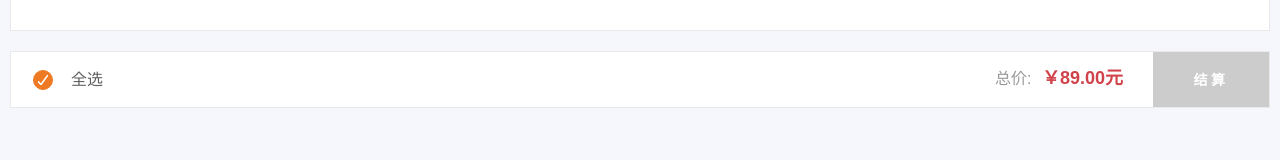
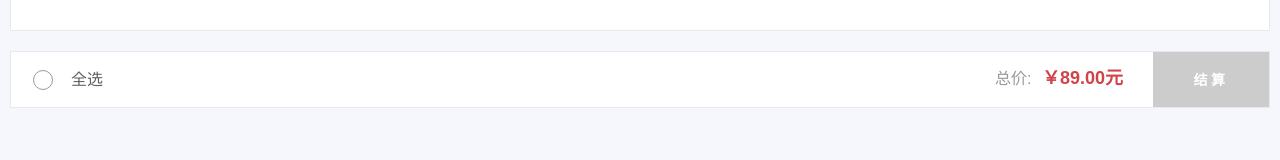
Before and after one commit to weekend7/vue-shopping-cart, a Vue app: page / in a window 1280 px wide. Shown: the part 1096-1256 px from the top of the page. Built offline with nearby package versions, Linux system fonts and the light colour scheme.

Commit message:
全选反选功能实现

```diff
--- a/src/pages/cart.vue
+++ b/src/pages/cart.vue
@@ -104,8 +104,8 @@
         <div class="cart-foot-inner">
           <div class="cart-foot-l">
             <div class="item-all-check">
-              <a href="javascipt:;">
-                <span class="checkbox-btn item-check-btn check">
+              <a href="javascipt:;" @click="toggleCheckAll">
+                <span class="checkbox-btn item-check-btn" v-bind:class="{'check':checkAllFlag}">
                   <svg class="icon icon-ok">
                     <use xlink:href="#icon-ok" /></svg>
                 </span>
@@ -160,6 +160,14 @@ export default {
   mounted() {
     this.init(); // 初始化购物车列表
   },
+  computed: {
+    checkAllFlag() {
+      // 当数组中所有对象都返回true的时候，我们整体才会返回true
+      return this.cartList.every((item)=>{
+        return item.checked;
+      })
+    },
+  },
   filters: {
     currency(value) {
       if(!value)return 0.00;
@@ -203,6 +211,13 @@ export default {
         }
       });
     },
+    // 全选和反选
+    toggleCheckAll() {
+      let flag = !this.checkAllFlag;
+      this.cartList.forEach((item)=>{
+        item.checked = flag;
+      });
+    },
   },
 };
 </script>
```
